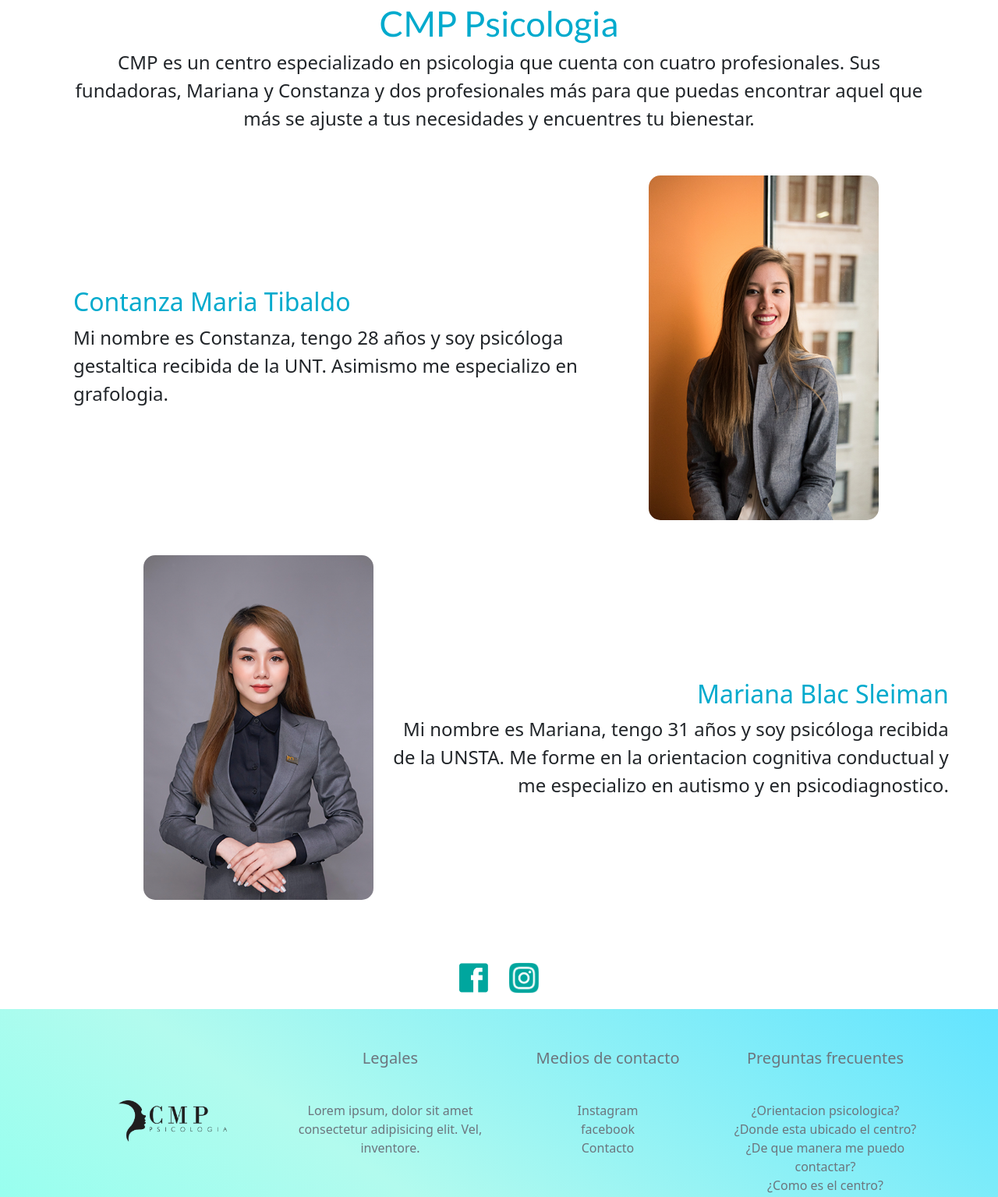
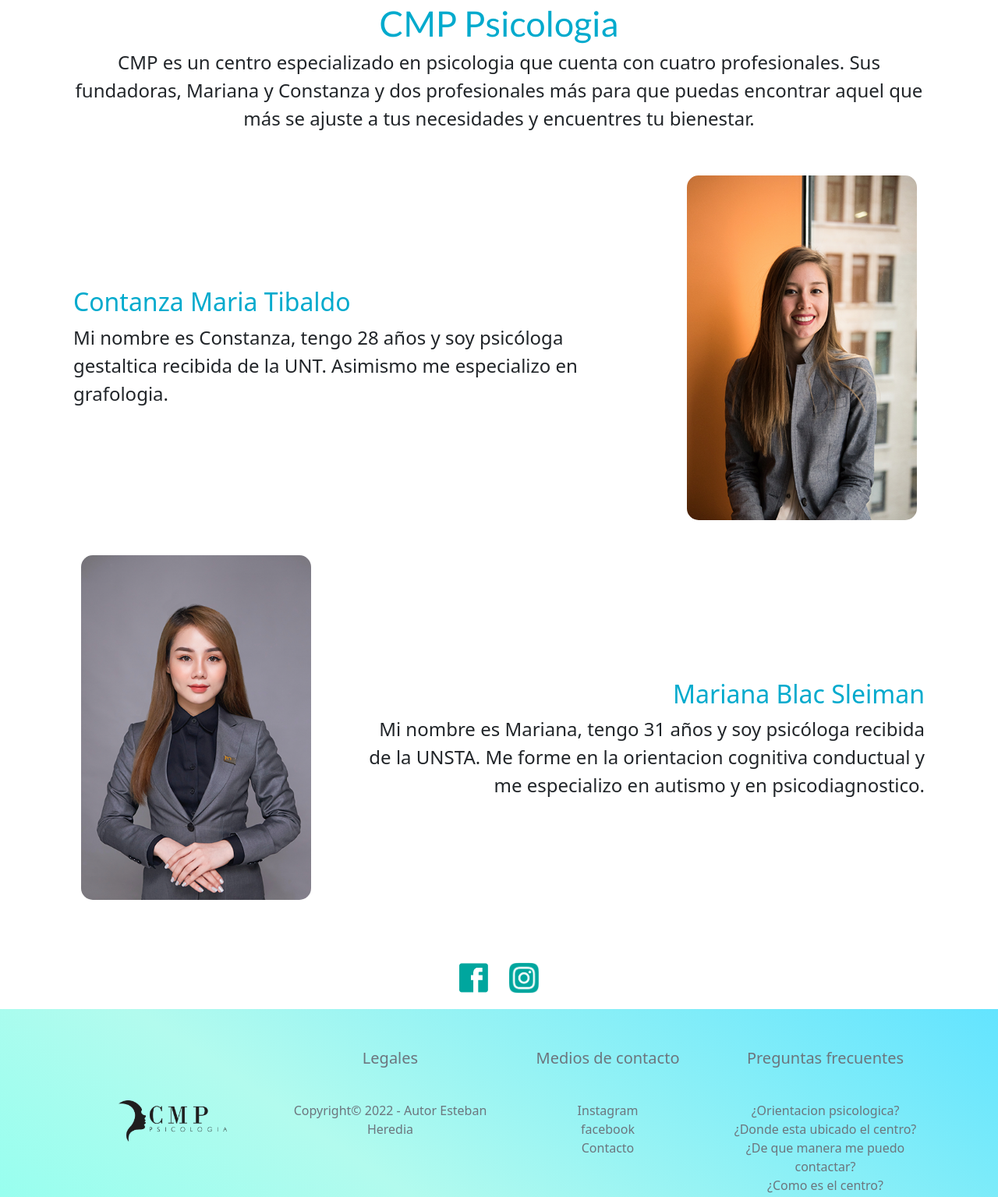
Before and after one commit to Esteban-Heredia/preyecto-final, a plain HTML site: page secciones/orientacion.html in a window 1280 px wide. Shown: the part 120-1655 px from the top of the page at 78% size. Drawn offline with nearby package versions, Linux system fonts and the light colour scheme.

Commit message:
terminando de ajustar lo responsive que se rompio con bootstrap

```diff
--- a/estilos/stilos.css
+++ b/estilos/stilos.css
@@ -246,7 +246,6 @@ table {
     flex-direction: column;
     align-items: center;
     text-align: center;
-    font-size: 20px;
     border-spacing: 5px;
 }
 
@@ -262,7 +261,7 @@ th {
 }
 
 td {
-    padding: 0px 18px;
+    padding: 0px 8px;
 }
 
 .libre {
@@ -372,6 +371,12 @@ footer {
     flex-direction: column;
 }
 
+.d-flex {
+    flex-direction: column;
+    align-items: center;
+}
+
+
 .form-control {
     width: 50%;
 }
@@ -433,13 +438,13 @@ footer {
     }
 
     .psicologas1 {
-        width: 64%;
+        width: 35%;
         border-radius: 15px;
         margin-top: 15px;
     }
 
     .psicologas2 {
-        width: 60%;
+        width: 35%;
         border-radius: 15px;
         margin-top: 15px;
     }
@@ -542,6 +547,10 @@ footer {
         width: 85%!important;
     }
 
+    .d-flex {
+        flex-direction: row;
+        align-items: unset;
+    }
     /* fin bootstrap t/h */
 }
 
@@ -595,14 +604,14 @@ footer {
 
     .psicologas1 {
         width: 27%;
-        margin-right: 90px;
+        /* margin-right: 90px; se produce un error con bootstrap */
         margin-bottom: 30px;
         animation: entrada-dai 0.5s both;
     }
 
     .psicologas2 {
         width: 27%;
-        margin-left: 90px;
+        /* margin-left: 90px; se produce un error con bootstrap */
         margin-bottom: 60px;
         animation: entrada-iad 0.5s both;
     }
--- a/secciones/orientacion.html
+++ b/secciones/orientacion.html
@@ -57,14 +57,14 @@
         </article>
     <br>
         <section class="container">
-            <article class="d-flex align-items-center">
+            <article class="d-flex align-items-center justify-content-between">
                 <div class="col-8">
                     <h2 class="fs-2 darken-20">Contanza Maria Tibaldo</h2>
                     <p class="fs-4">Mi nombre es Constanza, tengo 28 años y soy psicóloga gestaltica recibida de la UNT. Asimismo me especializo en grafologia.</p>
                 </div>
                 <img class="col-4 psicologas1" src="../img/mujer-principal-color.png" alt="Contanza Maria Tibaldo">
             </article>
-            <article class="d-flex align-items-center text-end">
+            <article class="d-flex align-items-center text-end justify-content-between">
                 <img class="col-4 psicologas2" src="../img/mujer-secundari-color.png" alt="Mariana Blac Sleiman">
                 <div class="col-8">
                     <h2 class="fs-2">Mariana Blac Sleiman</h2>
@@ -93,7 +93,7 @@
         <div class="col">
             <p class="fs-5 text-muted">Legales</p>
             <br>
-            <p class="text-muted">Lorem ipsum, dolor sit amet consectetur adipisicing elit. Vel, inventore.</p>
+            <p class="text-muted">Copyright© 2022 - Autor Esteban Heredia</p>
         </div>
         <div class="col">
             <p class="fs-5 text-muted">Medios de contacto</p>
```
Also changed, not shown: index.html (+1 -1 lines), secciones/contacto.html (+1 -1 lines), secciones/cursos.html (+8 -8 lines), secciones/ubicacion.html (+1 -1 lines).
